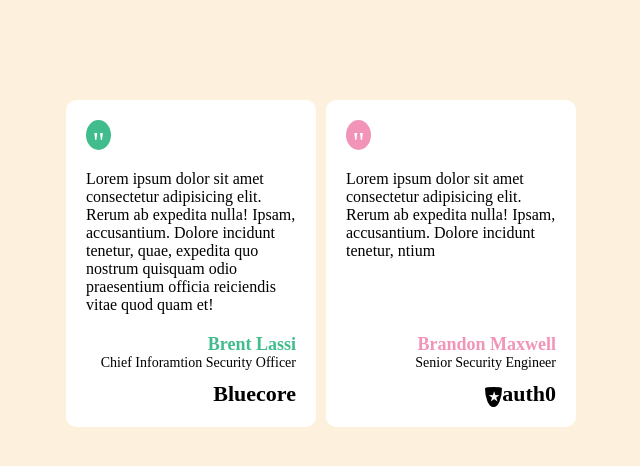
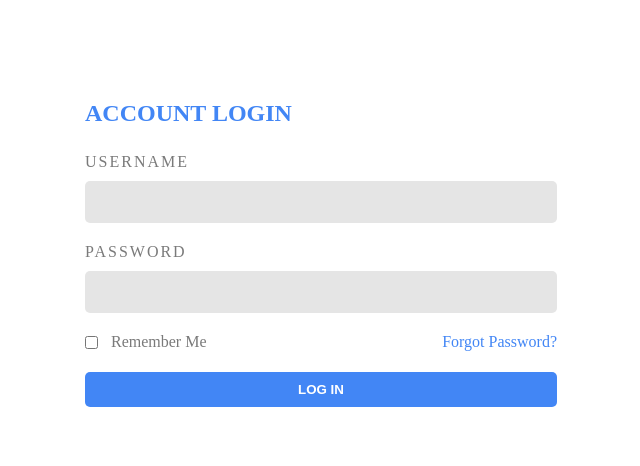
Before and after one commit to olehsten/FreshCode, a plain HTML site: page index.html in a window 1280 px wide. Shown: the whole page, without its empty margins (319-959 px from the left). Drawn offline with Linux system fonts and the light colour scheme.

Commit message:
hw 25.03

```diff
--- a/index.html
+++ b/index.html
@@ -7,23 +7,24 @@
     <link rel="stylesheet" href="style.css" />
   </head>
   <body>
-    <section class="container">
-      <article class="feedback_item">
-        <div class="item_text">Lorem ipsum dolor sit amet consectetur adipisicing elit. Rerum ab expedita nulla! Ipsam, accusantium. Dolore incidunt tenetur, quae, expedita quo nostrum quisquam odio praesentium officia reiciendis vitae quod quam et!</div>
-        <div class="item_info">
-          <h3 class="info_name">Brent Lassi</h3>
-          <p class="info_position">Chief Inforamtion Security Officer </p>
-          <p class="info_company">Bluecore</p>
+    <form>
+      <fieldset>
+        <legend>
+          account login
+        </legend>
+        <label for="username">username</label>
+        <input type="text" id="username">
+        <label for="">password</label>
+        <input type="password" id="password">
+        <div>
+          <div>
+            <input type="checkbox" id="checkbox">
+            <label for="checkbox">Remember Me</label>
+          </div>
+          <a href="http://">Forgot Password?</a>
         </div>
-      </article>
-      <article class="feedback_item">
-        <div class="item_text">Lorem ipsum dolor sit amet consectetur adipisicing elit. Rerum ab expedita nulla! Ipsam, accusantium. Dolore incidunt tenetur, ntium</div>
-        <div class="item_info">
-          <h3 class="info_name">Brandon Maxwell</h3>
-          <p class="info_position">Senior Security Engineer</p>
-          <p class="info_company">auth0</p>
-        </div>
-      </article>
-    </section>
+        <button>log in</button>
+      </fieldset>
+    </form>
   </body>
 </html>
--- a/style.css
+++ b/style.css
@@ -1,74 +1,66 @@
 :root {
-  --color-green: #41bc8d;
-  --color-pink: #f294b8;
+  --color-blue: #4286f5;
+  --color-grey: #7a7a7a;
 }
-* {
-  margin: 0;
+body {
+  height: 100vh;
+}
+form {
+  max-width: 500px;
+  margin: 100px auto 0;
+}
+form legend {
   padding: 0;
-  box-sizing: border-box;
-  background-color: rgb(253, 240, 221);
 }
-.container {
-  display: flex;
-  gap: 10px;
-  justify-content: center;
-  margin-top: 100px;
-}
-.feedback_item {
-  flex-basis: 250px;
+form fieldset {
+  border: 0;
   display: flex;
   flex-direction: column;
+}
+div {
+  display: flex;
   justify-content: space-between;
-  padding: 70px 20px 20px;
-  border-radius: 10px;
-  position: relative;
 }
-.item_text::before {
-  content: '"';
-  position: absolute;
-  top: 20px;
-  padding: 5px 5px 10px;
-  border-radius: 50%;
-  background-color: var(--color-green);
-  height: 15px;
-  width: 15px;
-  text-align: center;
+input[type="checkbox"] {
+  margin-left: 0;
+}
+legend {
+  text-transform: uppercase;
+  color: var(--color-blue);
+  font-size: 24px;
+  font-weight: bold;
+}
+fieldset > label[for]{
+  margin: 20px 0 10px 0;
+  text-transform: uppercase;
+  letter-spacing: 2px;
+  color: var(--color-grey)
+}
+fieldset > input{
+  height: 40px;
+  background-color: #e5e5e5;
+  border: 0;
+  border-radius: 5px;
+}
+fieldset > div {
+  margin: 20px 0px;
+}
+fieldset > div > div {
+  gap: 10px;
+}
+fieldset > div > div label {
+  color: var(--color-grey);
+}
+fieldset a {
+  color: var(--color-blue);
+  text-decoration: none;
+}
+button {
+  background-color:var(--color-blue);
+  border: 0;
   color: white;
-  font-size: 30px;
-
+  padding: 10px 0;
+  text-transform: uppercase;
+  font-weight: bold;
+  border-radius: 5px;
 }
-article:last-child .item_text::before {
-  background-color: var(--color-pink)
-}
-article:last-child .info_name {
-  color: var(--color-pink);
-}
-.item_info {
-  text-align: right;
-}
-.feedback_item, .feedback_item * {
-  background-color: rgb(255, 255, 255);
-}
-.item_info {
-  margin-top: 20px;
-}
-.info_name {
-  color: var(--color-green);
-  font-size: 18px;
-}
-.info_position {
-  font-size: 14px;
-}
-.info_company {
-  font-size: 22px;
-  font-weight: bold;
-  margin-top: 10px;
-}
-article:last-child .info_company::before {
-  content: "★";
-  color: white;
-  font-size: 12px;
-  background-color: black;
-  padding: 3px;
-  border-radius: 52% 48% 50% 50% / 6% 6% 94% 94%;
-}
```
